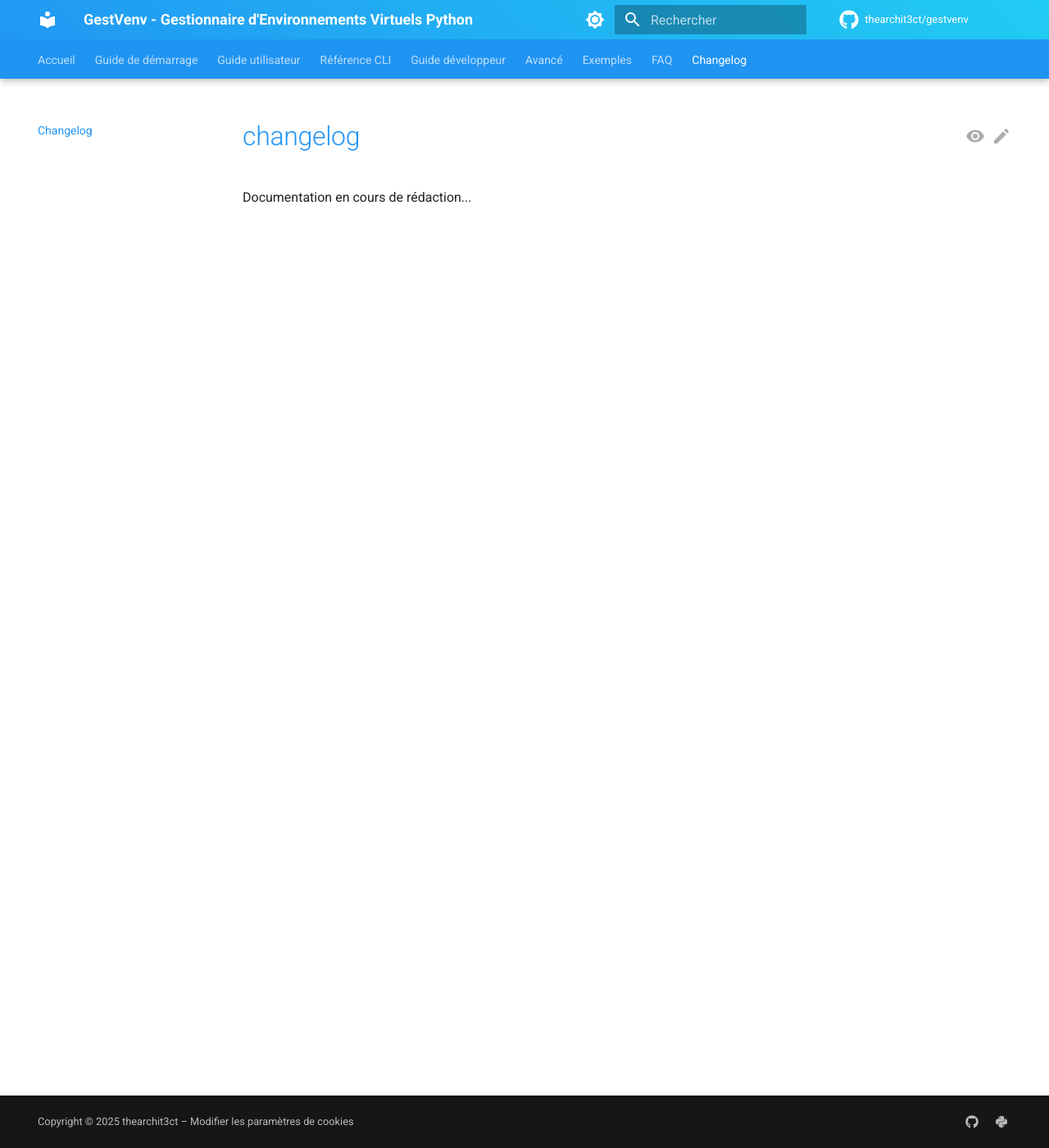
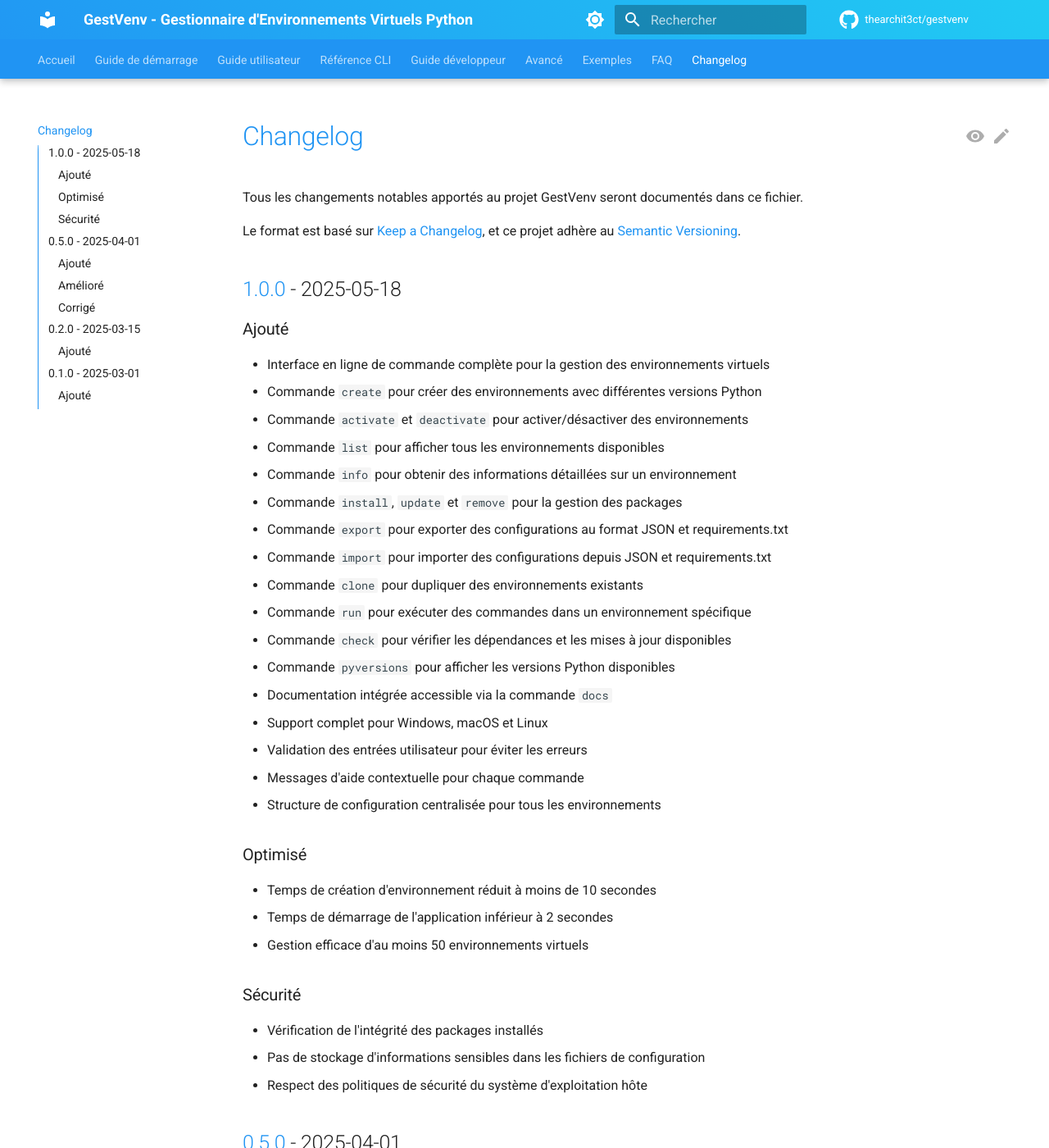
Before and after one commit to thearchit3ct/gestvenv, an MkDocs documentation site: the page built from docs/changelog.md, in a window 1280 px wide and 1400 px high. Shown: the whole window at 82% size. Built offline with MkDocs 1.6.1 and Material for MkDocs 9.7.7, drawn with Linux system fonts in a browser that asks for light colours; comment, search, counter and statistics services are not loaded; the version menu is left out; some of the changed text lies outside the part shown.

Commit message:
feat: add changelog and automation script for documentation generation

```diff
--- a/docs/changelog.md
+++ b/docs/changelog.md
@@ -1,3 +1,82 @@
-# changelog
+# Changelog
 
-Documentation en cours de rédaction...
+Tous les changements notables apportés au projet GestVenv seront documentés dans ce fichier.
+
+Le format est basé sur [Keep a Changelog](https://keepachangelog.com/fr/1.0.0/),
+et ce projet adhère au [Semantic Versioning](https://semver.org/spec/v2.0.0.html).
+
+## [1.0.0] - 2025-05-18
+
+### Ajouté
+
+- Interface en ligne de commande complète pour la gestion des environnements virtuels
+- Commande `create` pour créer des environnements avec différentes versions Python
+- Commande `activate` et `deactivate` pour activer/désactiver des environnements
+- Commande `list` pour afficher tous les environnements disponibles
+- Commande `info` pour obtenir des informations détaillées sur un environnement
+- Commande `install`, `update` et `remove` pour la gestion des packages
+- Commande `export` pour exporter des configurations au format JSON et requirements.txt
+- Commande `import` pour importer des configurations depuis JSON et requirements.txt
+- Commande `clone` pour dupliquer des environnements existants
+- Commande `run` pour exécuter des commandes dans un environnement spécifique
+- Commande `check` pour vérifier les dépendances et les mises à jour disponibles
+- Commande `pyversions` pour afficher les versions Python disponibles
+- Documentation intégrée accessible via la commande `docs`
+- Support complet pour Windows, macOS et Linux
+- Validation des entrées utilisateur pour éviter les erreurs
+- Messages d'aide contextuelle pour chaque commande
+- Structure de configuration centralisée pour tous les environnements
+
+### Optimisé
+
+- Temps de création d'environnement réduit à moins de 10 secondes
+- Temps de démarrage de l'application inférieur à 2 secondes
+- Gestion efficace d'au moins 50 environnements virtuels
+
+### Sécurité
+
+- Vérification de l'intégrité des packages installés
+- Pas de stockage d'informations sensibles dans les fichiers de configuration
+- Respect des politiques de sécurité du système d'exploitation hôte
+
+## [0.5.0] - 2025-04-01
+
+### Ajouté
+
+- Première version bêta avec fonctionnalités principales
+- Structure de base du projet avec modules core et utils
+- Tests unitaires pour les composants principaux
+- Documentation préliminaire pour les utilisateurs et développeurs
+
+### Amélioré
+
+- Optimisation de la gestion des chemins de fichiers
+- Amélioration de la compatibilité entre systèmes d'exploitation
+
+### Corrigé
+
+- Résolution des problèmes d'activation sur Windows
+- Correction des erreurs de gestion des dépendances circulaires
+
+## [0.2.0] - 2025-03-15
+
+### Ajouté
+
+- Prototype initial avec fonctionnalités de base
+- Création et suppression d'environnements
+- Installation simple de packages
+- Configuration de base
+
+## [0.1.0] - 2025-03-01
+
+### Ajouté
+
+- Initialisation du projet
+- Structure des répertoires et fichiers
+- Documentation de conception
+- Définition des exigences et spécifications
+
+[1.0.0]: https://github.com/votrenom/gestvenv/compare/v0.5.0...v1.0.0
+[0.5.0]: https://github.com/votrenom/gestvenv/compare/v0.2.0...v0.5.0
+[0.2.0]: https://github.com/votrenom/gestvenv/compare/v0.1.0...v0.2.0
+[0.1.0]: https://github.com/votrenom/gestvenv/releases/tag/v0.1.0
```
Also changed, not shown: 1 other file.
